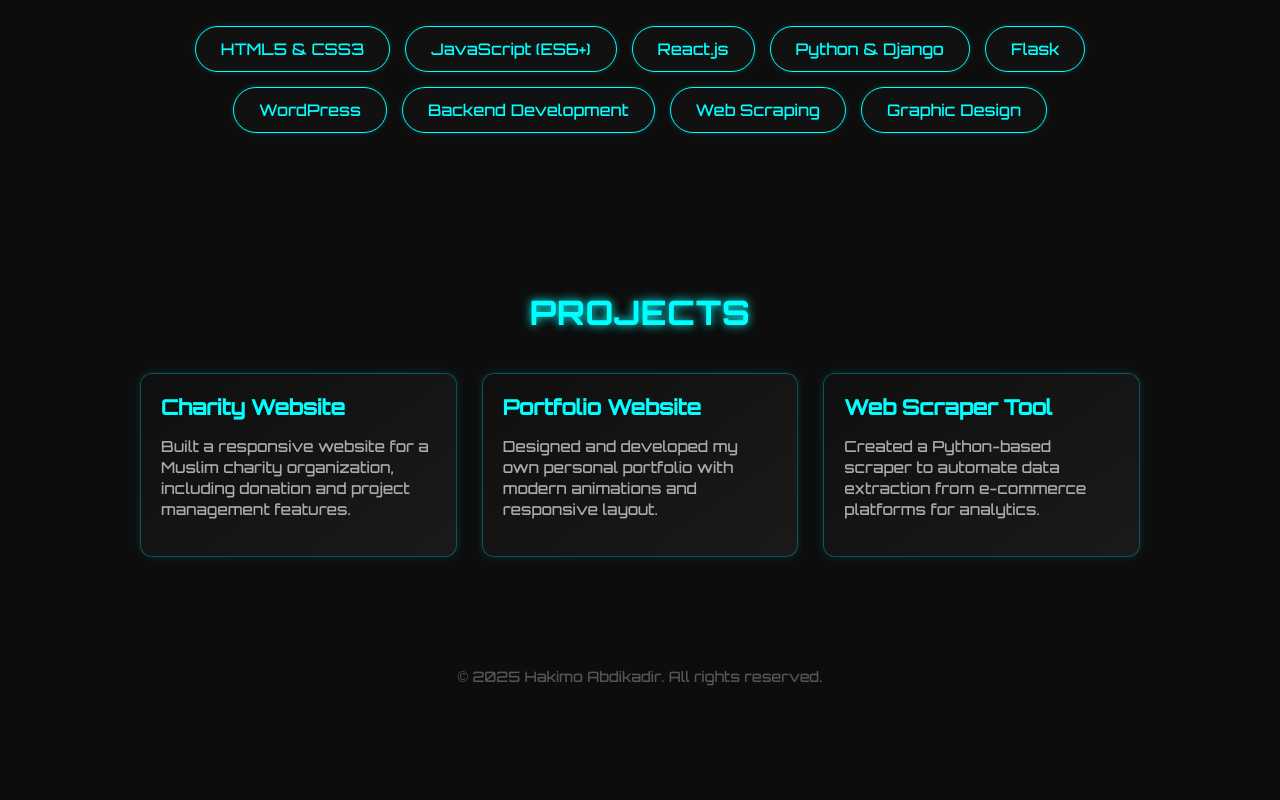
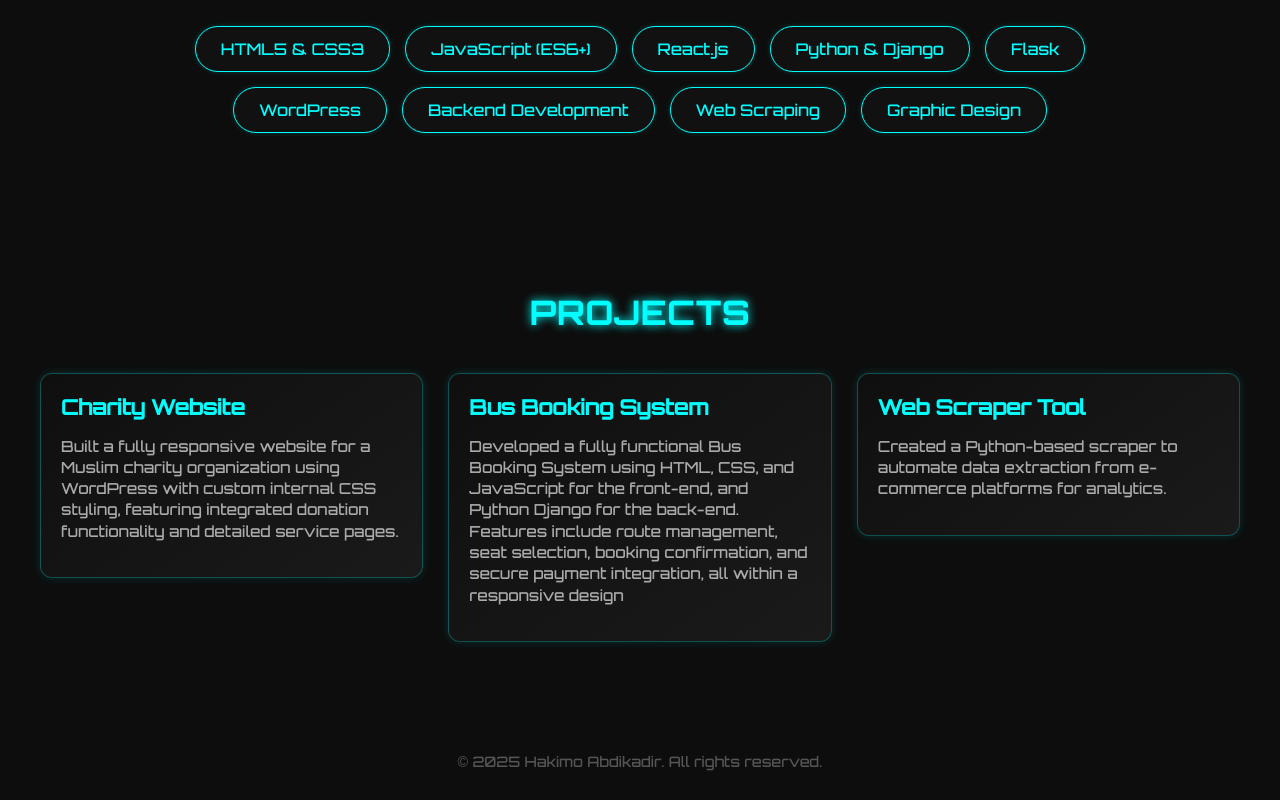
Before and after one commit to hikmaladan/my-portofolio, a plain HTML site: page index.html in a window 1280 px wide. Shown: the part 1758-2558 px from the top of the page. Before the commit the page ends 2473 px from the top, so only its background shows below. Drawn offline with Linux system fonts and the light colour scheme.

Commit message:
change in styling

```diff
--- a/index.css
+++ b/index.css
@@ -243,11 +243,14 @@ h1, h2, h3 {
 /* ========== Projects Section ========== */
 .projects {
   display: grid;
-  grid-template-columns: repeat(auto-fit, minmax(250px, 1fr));
+  grid-template-columns: repeat(3, 1fr); /* Changed this line */
   gap: 25px;
-  max-width: 1000px;
+  max-width: 1200px; /* Slightly increased so 3 cards fit nicely */
   margin: 0 auto;
+  box-sizing: border-box;
 }
+
+
 
 .projects .card {
   background: linear-gradient(145deg, #0f0f0f, #1a1a1a);
@@ -258,6 +261,7 @@ h1, h2, h3 {
   transition: 0.3s ease;
   text-align: left;
   box-shadow: 0 0 10px #00ffff22;
+
 }
 
 .projects .card:hover {
@@ -297,6 +301,11 @@ footer {
   }
   .typing-container {
     font-size: 2rem;
+  }
+  .projects{
+    grid-template-columns: 1fr; /* One card per row */
+    max-width: 100%;
+    padding: 0 15px; /* small side padding */
   }
 }
 .avatar {
@@ -355,3 +364,6 @@ footer {
 .btn-hero:hover span {
   transform: translateY(3px); /* arrow moves slightly on hover */
 }
+.card-link{
+  text-decoration: none;
+}
--- a/index.html
+++ b/index.html
@@ -81,18 +81,26 @@
   <section id="projects" class="section">
     <h2>Projects</h2>
     <div class="projects">
+      <a href="https://medg2025.org/" class="card-link">
       <div class="card">
         <h3>Charity Website</h3>
-        <p>Built a responsive website for a Muslim charity organization, including donation and project management features.</p>
+        <p>Built a fully responsive website for a Muslim charity organization using WordPress with custom internal CSS styling,
+           featuring integrated donation functionality and detailed service pages.</p>
       </div>
+      </a>
+      <a href="#" class="card-link">
       <div class="card">
-        <h3>Portfolio Website</h3>
-        <p>Designed and developed my own personal portfolio with modern animations and responsive layout.</p>
+        <h3>Bus Booking System</h3>
+        <p>Developed a fully functional Bus Booking System using HTML, CSS, and JavaScript for the front-end,
+           and Python Django for the back-end. Features include route management, seat selection, booking confirmation, and secure payment integration, all within a responsive design</p>
       </div>
+      </a>
+      <a href="#" class="card-link">
       <div class="card">
         <h3>Web Scraper Tool</h3>
         <p>Created a Python-based scraper to automate data extraction from e-commerce platforms for analytics.</p>
       </div>
+      </a>
     </div>
   </section>
 
```
